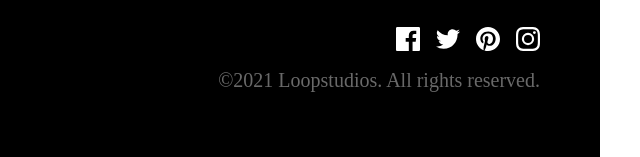
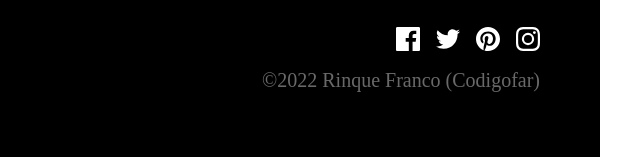
Before and after one commit to francorinque/Challenge-Web-VR, a plain HTML site: page index.html in a window 1280 px wide. Shown: the part 2557-2714 px from the top of the page, 640-1280 px from the left. Drawn offline with Linux system fonts and the light colour scheme.

Commit message:
terminado footer

```diff
--- a/index.html
+++ b/index.html
@@ -139,7 +139,7 @@
                     <a href="#"><img src="images/icon-instagram.svg" alt="icon-instagram"></a>
                 </div>
 
-                <p class="footer__p">©2021 Loopstudios. All rights reserved.</p>
+                <p class="footer__p">©2022 Rinque Franco (Codigofar)</p>
 
             </div>
           </div>
```
